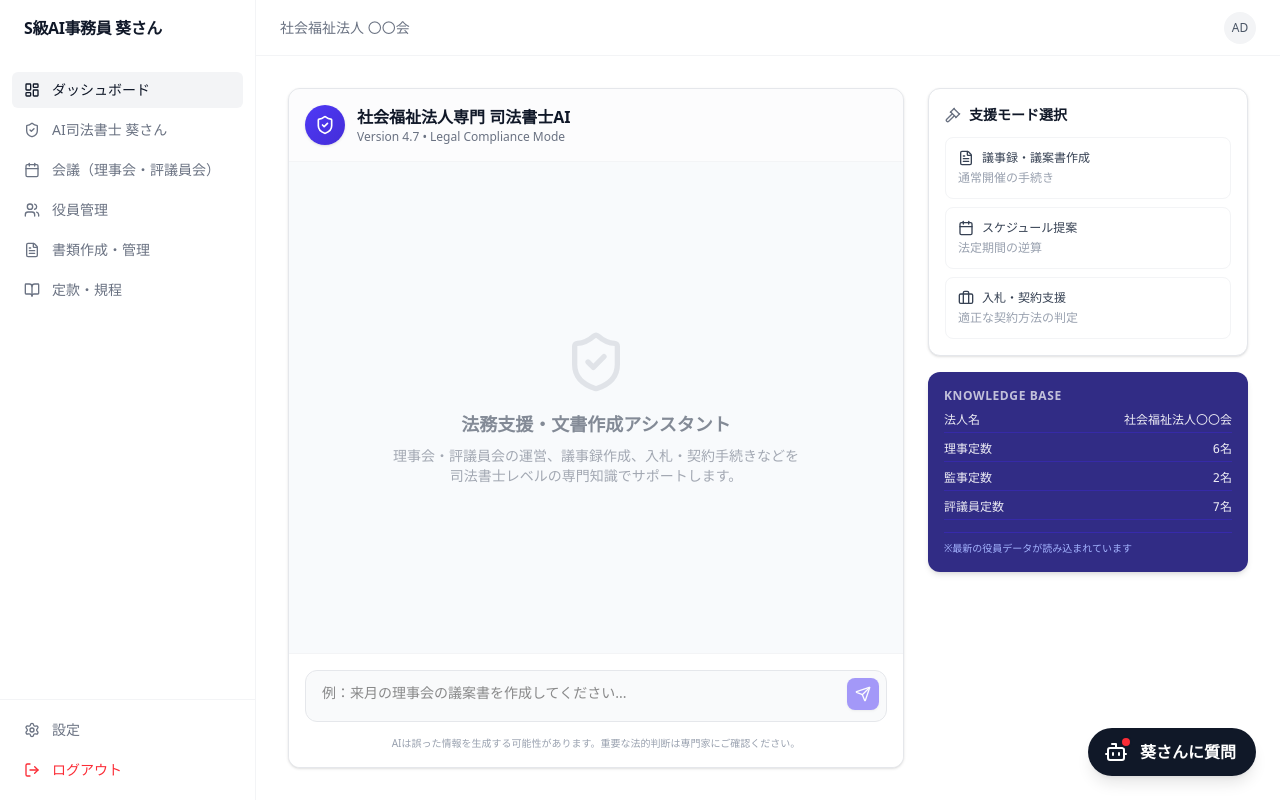
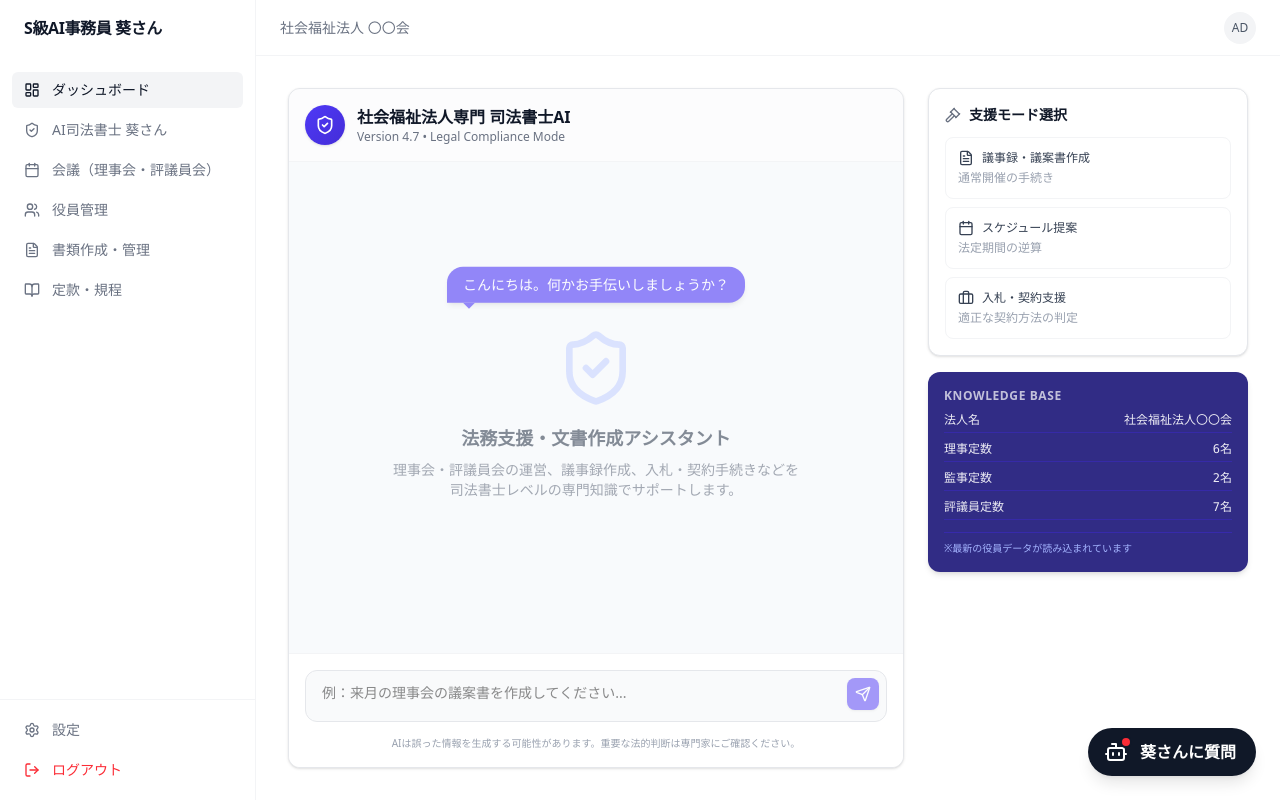
Before and after one commit to okaspo/social-welfare-console, a Next.js app: page /dashboard/chat in a window 1280 px wide. Built offline with nearby package versions, Linux system fonts and the light colour scheme.

Commit message:
feat(chat): Add welcome speech bubble to Aoi

```diff
--- a/src/app/dashboard/chat/page.tsx
+++ b/src/app/dashboard/chat/page.tsx
@@ -51,7 +51,16 @@ export default function ChatPage() {
                 <div className="flex-1 overflow-y-auto p-4 space-y-6 bg-slate-50">
                     {messages.length === 0 && (
                         <div className="h-full flex flex-col items-center justify-center text-center p-8 opacity-60">
-                            <ShieldCheck className="h-16 w-16 text-gray-300 mb-4" />
+                            {/* Speech Bubble */}
+                            <div className="relative mb-6 animate-bounce">
+                                <div className="bg-indigo-600 text-white px-4 py-2 rounded-2xl rounded-bl-none shadow-md text-sm font-medium">
+                                    こんにちは。何かお手伝いしましょうか？
+                                </div>
+                                {/* Triangle arrow for bubble */}
+                                <div className="absolute left-4 bottom-[-6px] w-0 h-0 border-l-[6px] border-l-transparent border-t-[6px] border-t-indigo-600 border-r-[6px] border-r-transparent"></div>
+                            </div>
+
+                            <ShieldCheck className="h-20 w-20 text-indigo-200 mb-4" />
                             <h3 className="text-lg font-semibold text-gray-700 mb-2">法務支援・文書作成アシスタント</h3>
                             <p className="text-sm text-gray-500 max-w-md">
                                 理事会・評議員会の運営、議事録作成、入札・契約手続きなどを<br />
```
